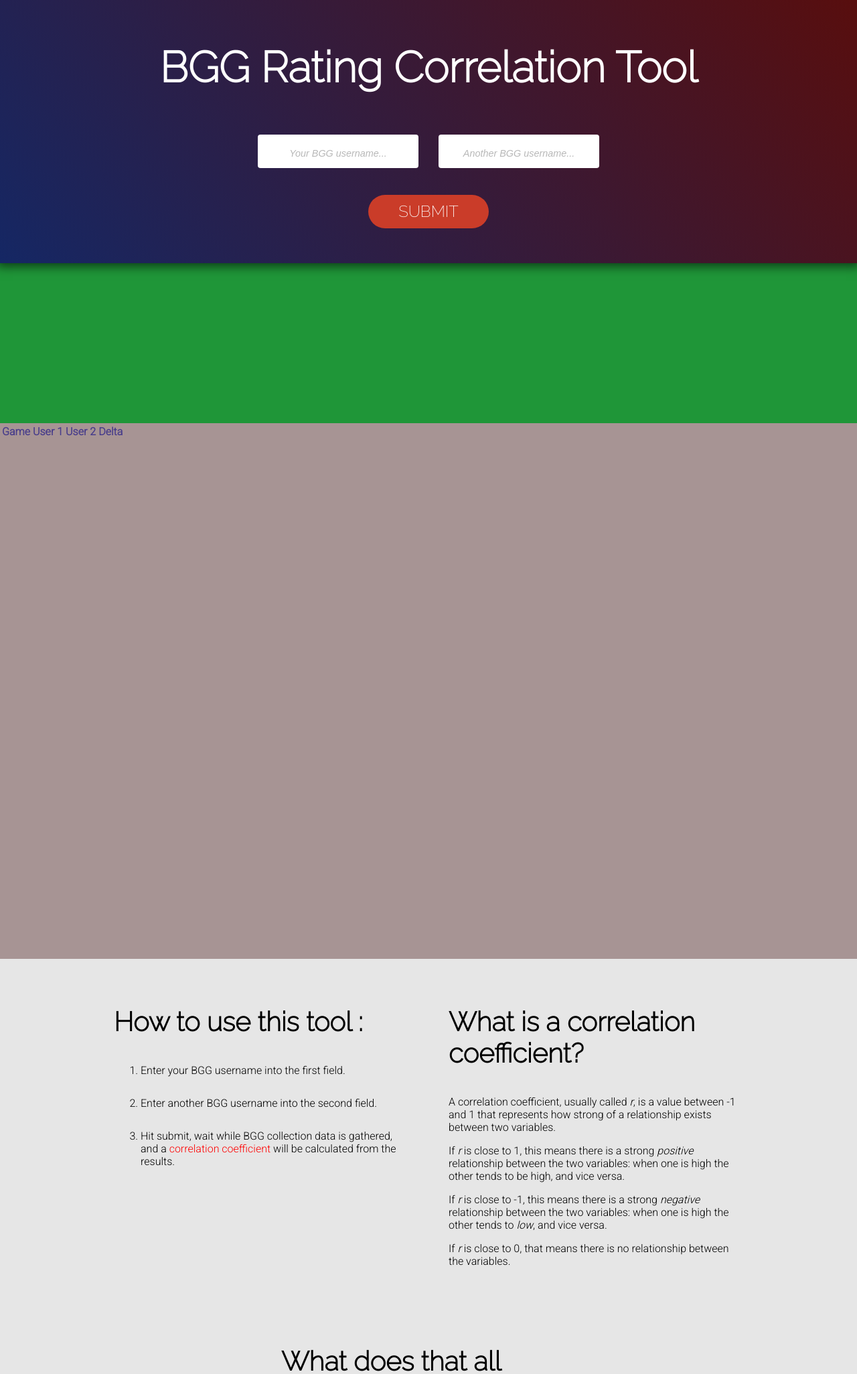
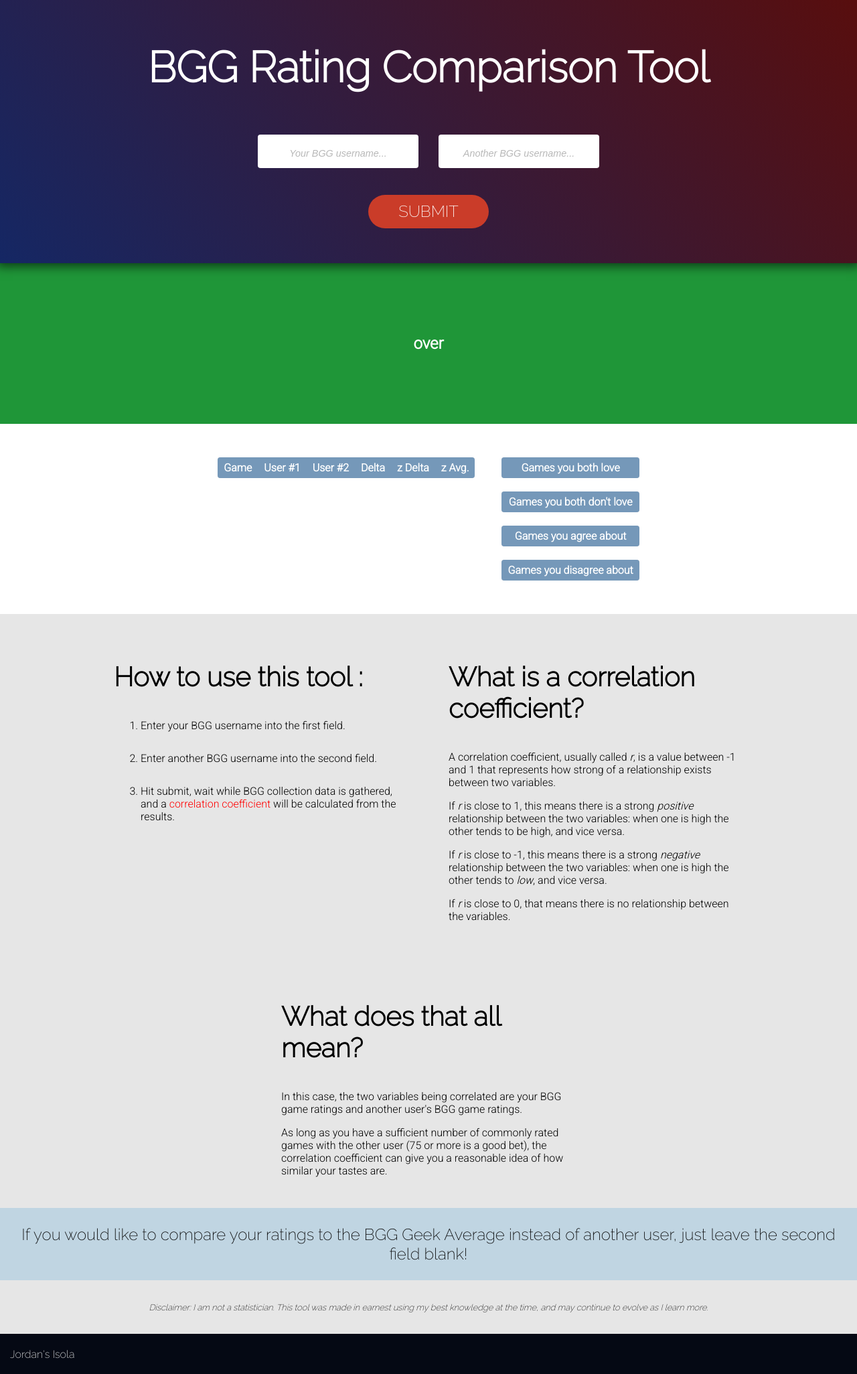
Before and after one commit to j-feigner/BGG-Rating-Tool, a PHP site: page / in a window 1280 px wide. Shown: the whole page at 67% size. Run offline with PHP 8.4, Linux system fonts and the light colour scheme; lists and menus that the app fills with data are empty.

Commit message:
Extra stats tables

```diff
--- a/css/style.css
+++ b/css/style.css
@@ -31,6 +31,10 @@ h4 {
     font-size: 2em;
 }
 
+h5 {
+    font-size: 1.5em;
+}
+
 p, ol {
     font-size: 1em;
 }
@@ -44,7 +48,7 @@ input, button {
     position: relative;
     text-align: center;
     background: linear-gradient(50deg, rgb(21, 39, 100), rgb(88, 14, 14));
-    padding: 20px 0px 10px 0px;
+    padding: 20px 20px 10px 20px;
     box-shadow: 0px 0px 15px 5px rgba(0, 0, 0, 0.61);
     transition: .5s;
     z-index: 100;
@@ -167,7 +171,7 @@ input, button {
     font-family: 'Roboto', sans-serif;
 }
 
-.main-output {
+#main-output {
     position: relative;
     display: flex;
     flex-direction: column;
@@ -176,13 +180,85 @@ input, button {
     background-color: rgb(31, 150, 56);
     text-align: center;
     min-height: 200px;
+    padding: 20px;
+}
+
+#main-output.positive {
+    background-color: rgb(11, 145, 71);
+}
+
+#main-output.neutral {
+    background-color: rgb(82, 82, 82);
+}
+
+#main-output.negative {
+    background-color: rgb(139, 51, 51);
+}
+
+
+#main-output h2,
+#main-output h3,
+#main-output h4,
+#main-output h5,
+#main-output p {
+    margin: 0px;
+}
+
+#stats-output {
+    display: flex;
+    flex-direction: row;
+    flex-wrap: wrap;
+    justify-content: center;
+    align-items: flex-start;
+    background-color: rgb(255, 255, 255);
+    color: rgb(23, 72, 112);
+    padding: 30px;
+}
+
+#games-table,
+#extra-stats table {
+    max-width: 700px;
+    border-collapse: collapse;
+    border-radius: 4px;
+    overflow: hidden;
+}
+
+tr:nth-child(odd) {
+    background-color: rgb(224, 224, 224);
+}
+
+tr:nth-child(even) {
+    background-color: rgb(240, 240, 240);
+}
+
+th, td {
+    padding: 6px 9px 6px 9px;
+}
+
+th {
+    background-color: rgb(117, 152, 185);
+    color: white;
+}
+
+td.table-num {
+    text-align: right;
+}
+
+tr:hover{
+    background-color: rgb(190, 190, 190);
 }
 
 .games-table-container {
-    background-color: rgb(167, 148, 148);
-    color: darkslateblue;
-    min-width: 100%;
-    min-height: 800px;
+    padding: 20px;
+}
+
+#extra-stats {
+    display: flex;
+    flex-direction: column;
+    align-items: left;
+    justify-content: flex-start;
+    padding: 20px;
+    gap: 20px;
 }
 
 /* App Info Section */
--- a/html/index.html
+++ b/html/index.html
@@ -15,7 +15,7 @@
             <div class="input-block">
                 <div class="input-flex-container">
                     <div class="title">
-                        <h1>BGG Rating Correlation Tool</h1>
+                        <h1>BGG Rating Comparison Tool</h1>
                     </div>
                     <div class="input-row">
                         <div class="input-label-pair">
@@ -39,24 +39,71 @@
                 </div>
             </div>
             <div class="output-block">
-                <div class="main-output">
-                    <h2 id="strength-description"></h2>
+                <div id="main-output">
+                    <h3 id="strength-description"></h3>
+                    <h2 id="r-output"></h2>
+                    <h5>over</h5>
                     <h3 id="common-games"></h3>
-                    <h3 id="r-output"></h3>
                 </div>
+                <div id="stats-output">
                     <div class="games-table-container">
-                    <table class="games-table">
+                        <table id="games-table">
                             <thead>
                                 <tr class="table-headers">
-                                <th scope="col">Game</th>
-                                <th scope="col">User 1</th>
-                                <th scope="col">User 2</th>
-                                <th scope="col">Delta</th>
+                                    <th scope="col" id="game-th">Game</th>
+                                    <th scope="col" id="rating1-th">User #1</th>
+                                    <th scope="col" id="rating2-th">User #2</th>
+                                    <th scope="col" id="delta-th">Delta</th>
+                                    <th scope="col" id="delta-th">z Delta</th>
+                                    <th scope="col" id="delta-th">z Avg.</th>
                                 </tr>
                             </thead>
                             <tbody>
                             </tbody>
                         </table>
+                    </div>
+                    <div id="extra-stats">
+                        <table id="love-table">
+                            <thead>
+                                <tr>
+                                    <th scope="col">Games you both love</th>
+                                </tr>
+                            </thead>
+                            <tbody>
+
+                            </tbody>
+                        </table>
+                        <table id="hate-table">
+                            <thead>
+                                <tr>
+                                    <th scope="col">Games you both don't love</th>
+                                </tr>
+                            </thead>
+                            <tbody>
+
+                            </tbody>
+                        </table>
+                        <table id="agree-table">
+                            <thead>
+                                <tr>
+                                    <th scope="col">Games you agree about</th>
+                                </tr>
+                            </thead>
+                            <tbody>
+
+                            </tbody>
+                        </table>
+                        <table id="disagree-table">
+                            <thead>
+                                <tr>
+                                    <th scope="col">Games you disagree about</th>
+                                </tr>
+                            </thead>
+                            <tbody>
+
+                            </tbody>
+                        </table>
+                    </div>
                 </div>
             </div>
             <div class="app-info-block">
@@ -88,7 +135,7 @@
             </div>
             <footer>
                 <div id="disclaimer">
-                    <p><i>Disclaimer: I am not a statistician. My understanding of the subtleties of the Pearson Coefficient (best use cases, robustness, sensitivity etc.) are admittedly limited. This tool was made in earnest using my best knowledge at the time, and may continue to evolve as I learn more.</i></p>
+                    <p><i>Disclaimer: I am not a statistician. This tool was made in earnest using my best knowledge at the time, and may continue to evolve as I learn more.</i></p>
                 </div>
                 <div id="footer-content">
                     <p>Jordan's Isola</p>
--- a/js/script.js
+++ b/js/script.js
@@ -4,9 +4,9 @@ window.onload = main;
 
 var LOADING_STRING = "Fetching rating data. This can take some time with large collections...";
 
-var table = document.querySelector(".games-table tbody");
+var table = document.querySelector("#games-table tbody");
 
-var output = document.querySelector(".main-output");
+var output = document.querySelector("#main-output");
 
 function main() {
     var input1 = document.getElementById("user1");
@@ -154,6 +154,26 @@ function addDeltas(ratings) {
     }
 }
 
+function addZValues(ratings) {
+    var l1 = Object.values(ratings).map(ratingSet => ratingSet.rating1);
+    var mean1 = mean(l1);
+    var dev1 = stdDev(l1);
+
+    var l2 = Object.values(ratings).map(ratingSet => ratingSet.rating2);
+    var mean2 = mean(l2);
+    var dev2 = stdDev(l2);
+
+    for(game in ratings) {
+        var zDelta = ((ratings[game].rating1 - mean1) / dev1) -
+                    ((ratings[game].rating2 - mean2) / dev2);
+        var zSum = ((ratings[game].rating1 - mean1) / dev1) +
+                    ((ratings[game].rating2 - mean2) / dev2);
+
+        ratings[game]["zDelta"] = zDelta;
+        ratings[game]["zAvg"] = zSum / 2;
+    }
+}
+
 // Populates output table with all rating values in ratings object
 function fillTable(table, ratings) {
     for(game in ratings) {
@@ -162,7 +182,10 @@ function fillTable(table, ratings) {
 
         for(rating_type in ratings[game]) {
             var num = ratings[game][rating_type];
-            row.insertCell().innerHTML = parseFloat(num.toFixed(2));
+            var cell = row.insertCell();
+
+            cell.classList.add("table-num");
+            cell.innerHTML = parseFloat(num.toFixed(2));
         }
     }
 }
@@ -195,18 +218,33 @@ function compareAverage(user) {
 // Expects merged ratings object or user+geek object depending on mode
 // Calculates coefficient, adds deltas, and outputs to table
 function outputRatings(ratings, mode) {
-    var l1 = Object.values(ratings).map(rating_set => rating_set.rating1);
-    var l2 = Object.values(ratings).map(rating_set => rating_set.rating2);
+    // Get correlation coefficient
+    var l1 = Object.values(ratings).map(ratingSet => ratingSet.rating1);
+    var l2 = Object.values(ratings).map(ratingSet => ratingSet.rating2);
     var r = correlation(l1, l2);
 
+    // Set color of output block
+    output.className = "";
+    if(r <= -0.2) {
+        output.classList.add("negative");
+    } else if (r >= 0.2) {
+        output.classList.add("positive");
+    } else {
+        output.classList.add("neutral");
+    }
+
+    // Modify ratings object
     getCorrelationMessage(r, mode)
     .then(msg => {
         output.querySelector("#strength-description").innerHTML = msg;
     });
+    addDeltas(ratings);
+    addZValues(ratings);
 
-    addDeltas(ratings);
+    // Output to tables
+    displayExtraStats(ratings);
     fillTable(table, ratings);
-    output.querySelector("#common-games").innerHTML = Object.keys(ratings).length + " common games";
+    output.querySelector("#common-games").innerHTML = Object.keys(ratings).length + " games";
     output.querySelector("#r-output").innerHTML = "r = " + r.toFixed(3);
 }
 
@@ -228,33 +266,61 @@ function toggleLoading() {
 function getCorrelationMessage(r, option) {
     return fetch("json/correlation_messages.json")
     .then(response => response.json())
-    .then(responses => {
+    .then(msgs => {
         if(r < -0.90) {
-            return responses[option].negativeVeryStrong;
+            return msgs[option].negativeVeryStrong;
         }
         if(r >= -0.90 && r < -0.65) {
-            return responses[option].negativeStrong;
+            return msgs[option].negativeStrong;
         }
         if(r >= -0.65 && r < -0.45) {
-            return responses[option].negativeModerate;
+            return msgs[option].negativeModerate;
         }
         if(r >= -0.45 && r < -0.20) {
-            return responses[option].negativeMild;
+            return msgs[option].negativeMild;
         }
-        if(r >= -0.20 && r < 0.20) {
-            return responses[option].noCorrelation;
+        if(r > -0.20 && r < 0.20) {
+            return msgs[option].noCorrelation;
         }
         if(r >= 0.20 && r < 0.45) {
-            return responses[option].positiveMild;
+            return msgs[option].positiveMild;
         }
         if(r >= 0.45 && r < 0.65) {
-            return responses[option].positiveModerate;
+            return msgs[option].positiveModerate;
         }
         if(r >= 0.65 && r < 0.90) {
-            return responses[option].positiveStrong;
+            return msgs[option].positiveStrong;
         }
         if(r >= 0.9) {
-            return responses[option].positiveVeryStrong;
+            return msgs[option].positiveVeryStrong;
         }
     })
 }
+
+function displayExtraStats(ratings) {
+    // Sorting arrays
+    var sortZDeltaAsc = Object.keys(ratings).sort((a, b) => {
+        return Math.abs(ratings[a].zDelta) - Math.abs(ratings[b].zDelta);
+    });
+    var sortZDeltaDesc = Object.keys(ratings).sort((a, b) => {
+        return Math.abs(ratings[b].zDelta) - Math.abs(ratings[a].zDelta);
+    });
+    var sortZAvgAsc = Object.keys(ratings).sort((a, b) => {
+        return ratings[a].zAvg - ratings[b].zAvg;
+    });
+    var sortZAvgDesc = Object.keys(ratings).sort((a, b) => {
+        return ratings[b].zAvg - ratings[a].zAvg;
+    });
+
+    fillStatTable(sortZAvgDesc, "#love-table tbody");
+    fillStatTable(sortZAvgAsc, "#hate-table tbody");
+    fillStatTable(sortZDeltaAsc, "#agree-table tbody");
+    fillStatTable(sortZDeltaDesc, "#disagree-table tbody");
+}
+
+function fillStatTable(array, tableSelector) {
+    var table = document.querySelector(tableSelector);
+    for(let i = 0; i < 10 && i < array.length; i++) {
+        table.insertRow().insertCell().innerHTML = array[i];
+    }
+}
```
Also changed, not shown: json/correlation_messages.json (+6 -6 lines). Lines whose indentation alone changed are shown as unchanged.
